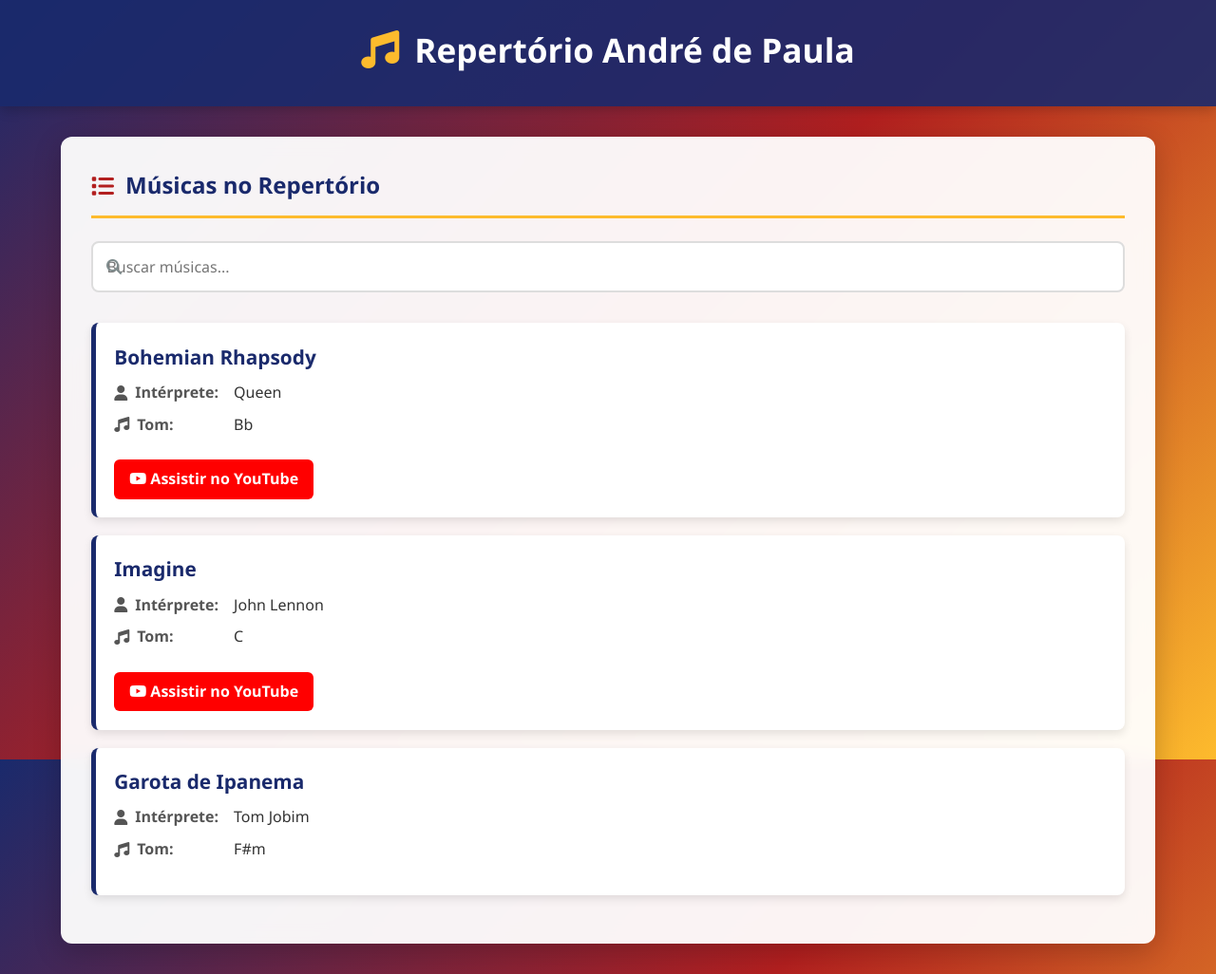
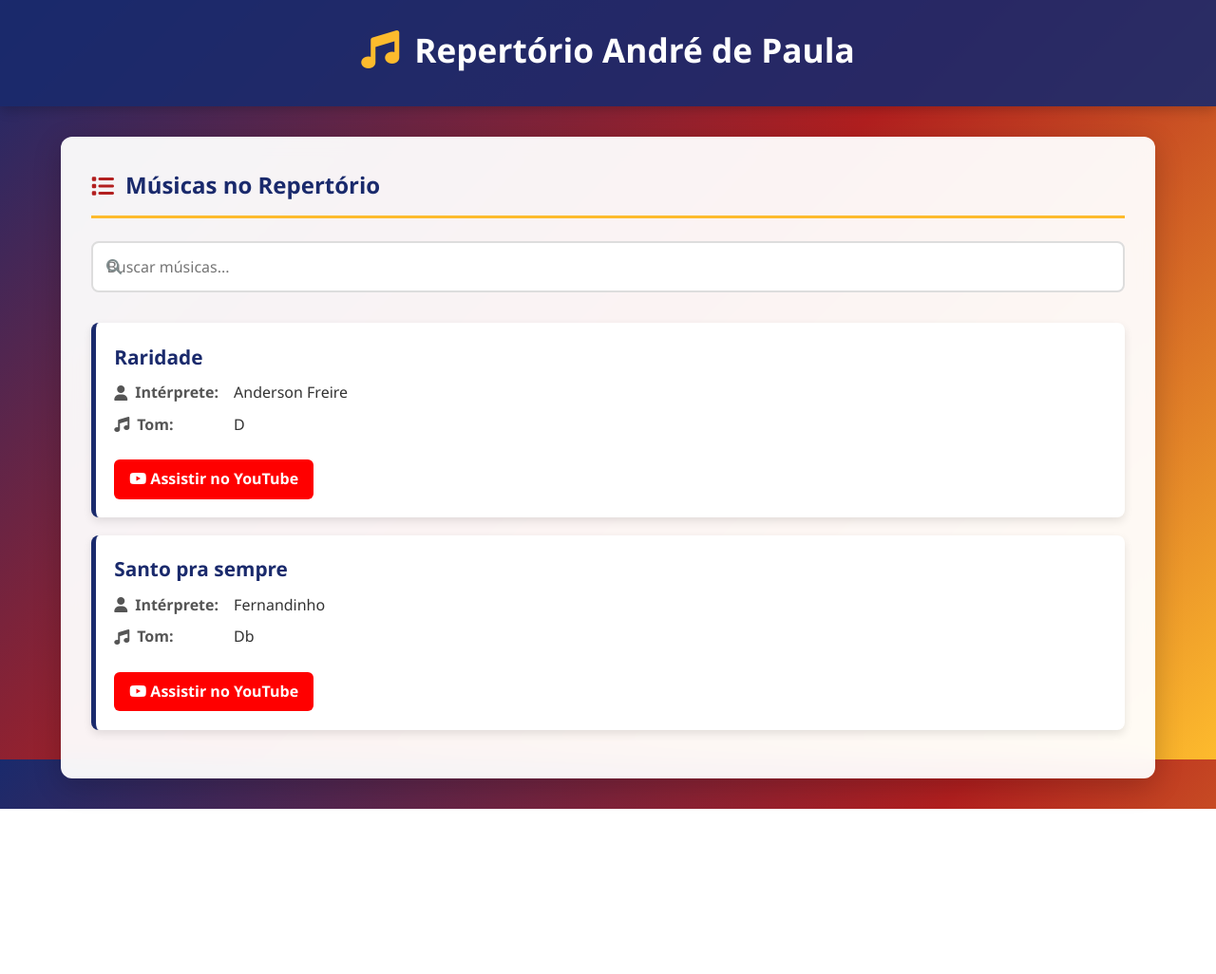
Before and after one commit to andredepaulas/repertorio-andre-de-paula, a plain HTML site: page index.html in a window 1280 px wide. Shown: the whole page at 95% size. After the commit the page ends 852 px from the top, so only its background shows below. Drawn offline with Linux system fonts and the light colour scheme.

Commit message:
index.html

```diff
--- a/index.html
+++ b/index.html
@@ -260,21 +260,35 @@
                 <!-- ADICIONE SUAS MÚSICAS AQUI -->
 
                 <!-- EXEMPLO 1 -->
-                <div class="song-item" data-title="Bohemian Rhapsody" data-artist="Queen" data-key="Bb" data-youtube="https://www.youtube.com/watch?v=fJ9rUzIMcZQ">
-                    <div class="song-title">Bohemian Rhapsody</div>
+                <div class="song-item" data-title="Raridade" data-artist="Anderson Freire" data-key="D" data-youtube="https://youtu.be/WdYO0JtOm0A?si=s3Fiu6Kit_X8QgB0">
+                    <div class="song-title">Raridade</div>
                     <div class="song-details">
                         <span class="detail-label"><i class="fas fa-user"></i> Intérprete:</span>
-                        <span class="artist">Queen</span>
+                        <span class="artist">Anderson Freire</span>
 
                         <span class="detail-label"><i class="fas fa-music"></i> Tom:</span>
-                        <span class="key">Bb</span>
+                        <span class="key">D</span>
                     </div>
-                    <a href="https://www.youtube.com/watch?v=fJ9rUzIMcZQ" target="_blank" class="youtube-link">
+                    <a href="https://youtu.be/WdYO0JtOm0A?si=s3Fiu6Kit_X8QgB0" target="_blank" class="youtube-link">
                         <i class="fab fa-youtube"></i> Assistir no YouTube
                     </a>
                 </div>
 
                 <!-- EXEMPLO 2 -->
+                <div class="song-item" data-title="Santo pra sempre" data-artist="Fernandinho" data-key="Db" data-youtube="https://youtu.be/u2FOGNSJfX8?si=fWY1dHLAKNHaNXaF">
+                    <div class="song-title">Santo pra sempre</div>
+                    <div class="song-details">
+                        <span class="detail-label"><i class="fas fa-user"></i> Intérprete:</span>
+                        <span class="artist">Fernandinho</span>
+
+                        <span class="detail-label"><i class="fas fa-music"></i> Tom:</span>
+                        <span class="key">Db</span>
+                    </div>
+                    <a href="https://youtu.be/u2FOGNSJfX8?si=fWY1dHLAKNHaNXaF" target="_blank" class="youtube-link">
+                        <i class="fab fa-youtube"></i> Assistir no YouTube
+                    </a>
+                </div>
+                <!--
                 <div class="song-item" data-title="Imagine" data-artist="John Lennon" data-key="C" data-youtube="https://www.youtube.com/watch?v=VOgFZfRVaww">
                     <div class="song-title">Imagine</div>
                     <div class="song-details">
@@ -287,19 +301,7 @@
                     <a href="https://www.youtube.com/watch?v=VOgFZfRVaww" target="_blank" class="youtube-link">
                         <i class="fab fa-youtube"></i> Assistir no YouTube
                     </a>
-                </div>
-
-                <!-- EXEMPLO 3 (sem YouTube) -->
-                <div class="song-item" data-title="Garota de Ipanema" data-artist="Tom Jobim" data-key="F#m">
-                    <div class="song-title">Garota de Ipanema</div>
-                    <div class="song-details">
-                        <span class="detail-label"><i class="fas fa-user"></i> Intérprete:</span>
-                        <span class="artist">Tom Jobim</span>
-
-                        <span class="detail-label"><i class="fas fa-music"></i> Tom:</span>
-                        <span class="key">F#m</span>
-                    </div>
-                </div>
+                </div> -->
 
                 <!-- ADICIONE MAIS MÚSICAS AQUI SEGUINDO O PADRÃO -->
 
```
